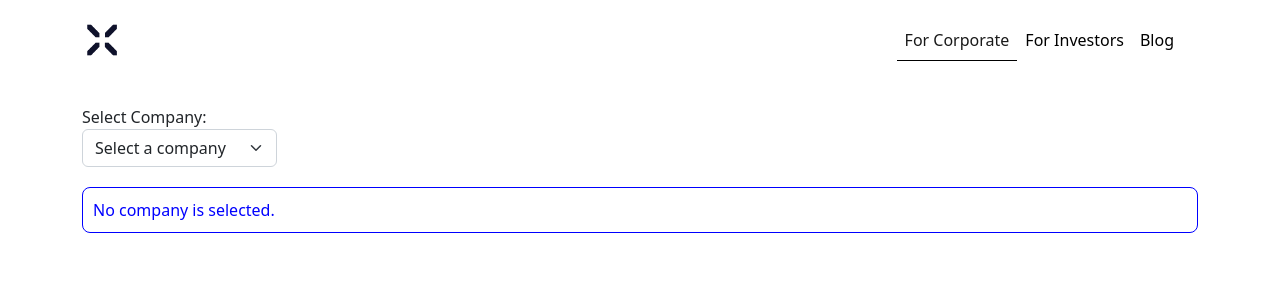
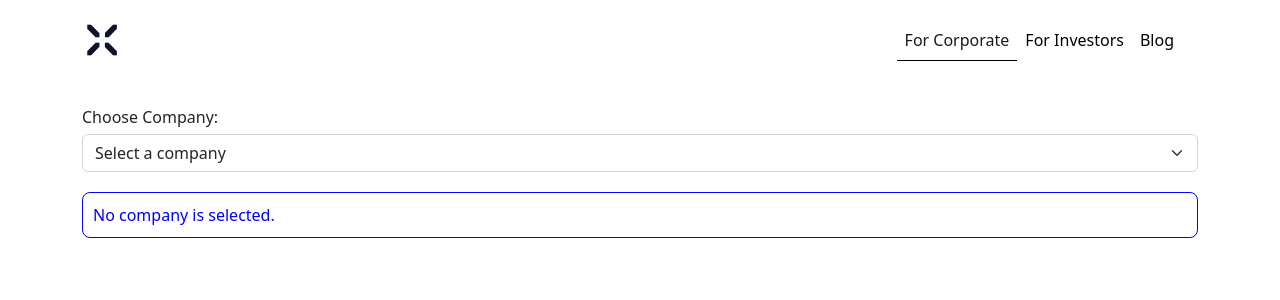
Before and after one commit to MattGoose/verdantix-take-home, a React (Vite) app: page / in a window 1280 px wide. Shown: the top 300 px of the page. Built offline with nearby package versions, Linux system fonts and the light colour scheme.

Commit message:
selector improvements

```diff
--- a/src/assets/styles/inputs.css
+++ b/src/assets/styles/inputs.css
@@ -1,3 +1,7 @@
 .select {
     margin-bottom: 20px;
+
+    label {
+        margin-bottom: 5px;
+    }
 }
--- a/src/components/corporate/companySelector.tsx
+++ b/src/components/corporate/companySelector.tsx
@@ -8,20 +8,19 @@ export default function CompanySelector() {
     const companies = getCompanies()
 
     return(
-        <>
-            <label className="select">
-                Select Company:
-                <select
+        <div className="select">
+            <label htmlFor="company-select">Choose Company:</label>
+            <select
                     className="form-select"
+                    id="company-select"
+                    onChange={(e) => setSelectedCompany(e.target.value)}
                     value={selectedCompany}
-                    onChange={(e) => setSelectedCompany(e.target.value)}
                 >
                     <option disabled hidden value="">Select a company</option>
                     {companies.map((company) => (
                         <option key={company} value={company}>{company}</option>
                     ))}
                 </select>
-            </label>
-        </>
+        </div>
     )
 }
```
Also changed, not shown: 1 other file (tests, documents, lock files or other folders).
